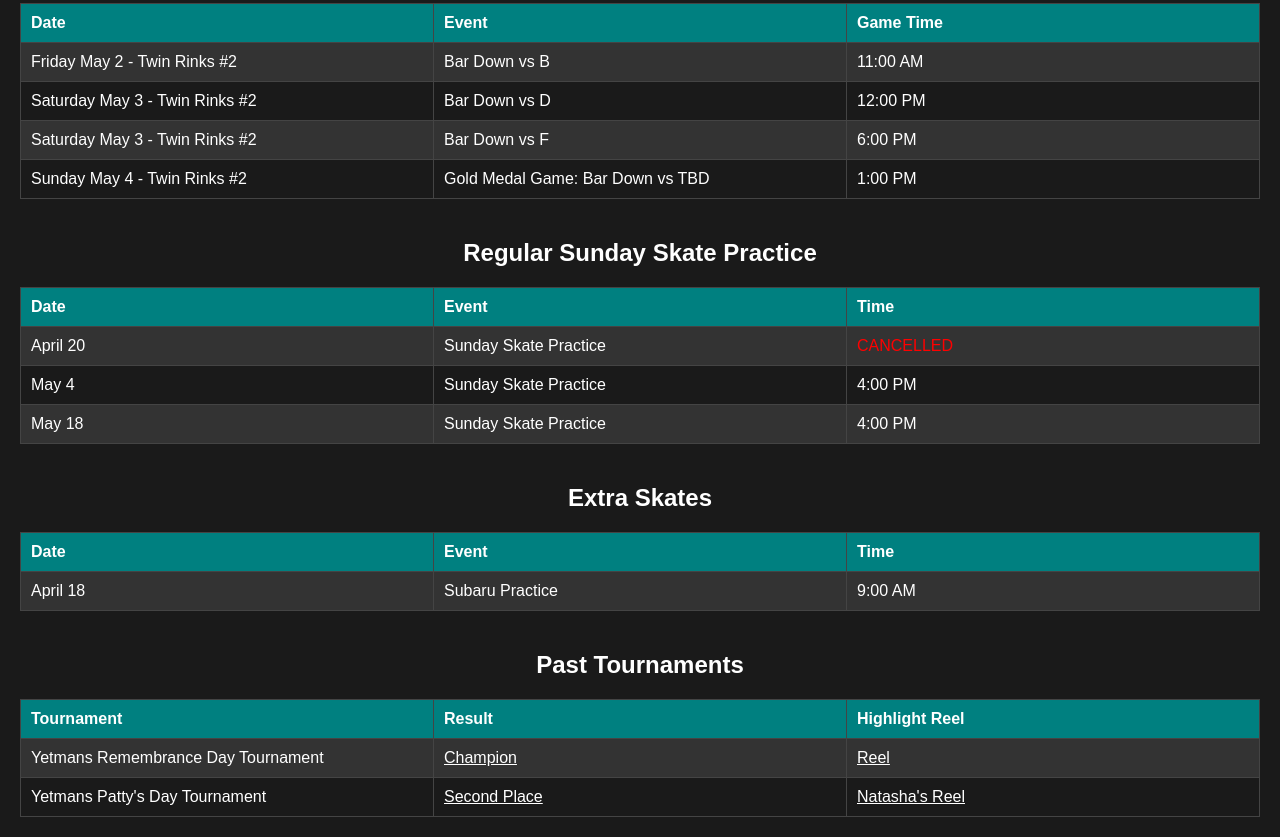
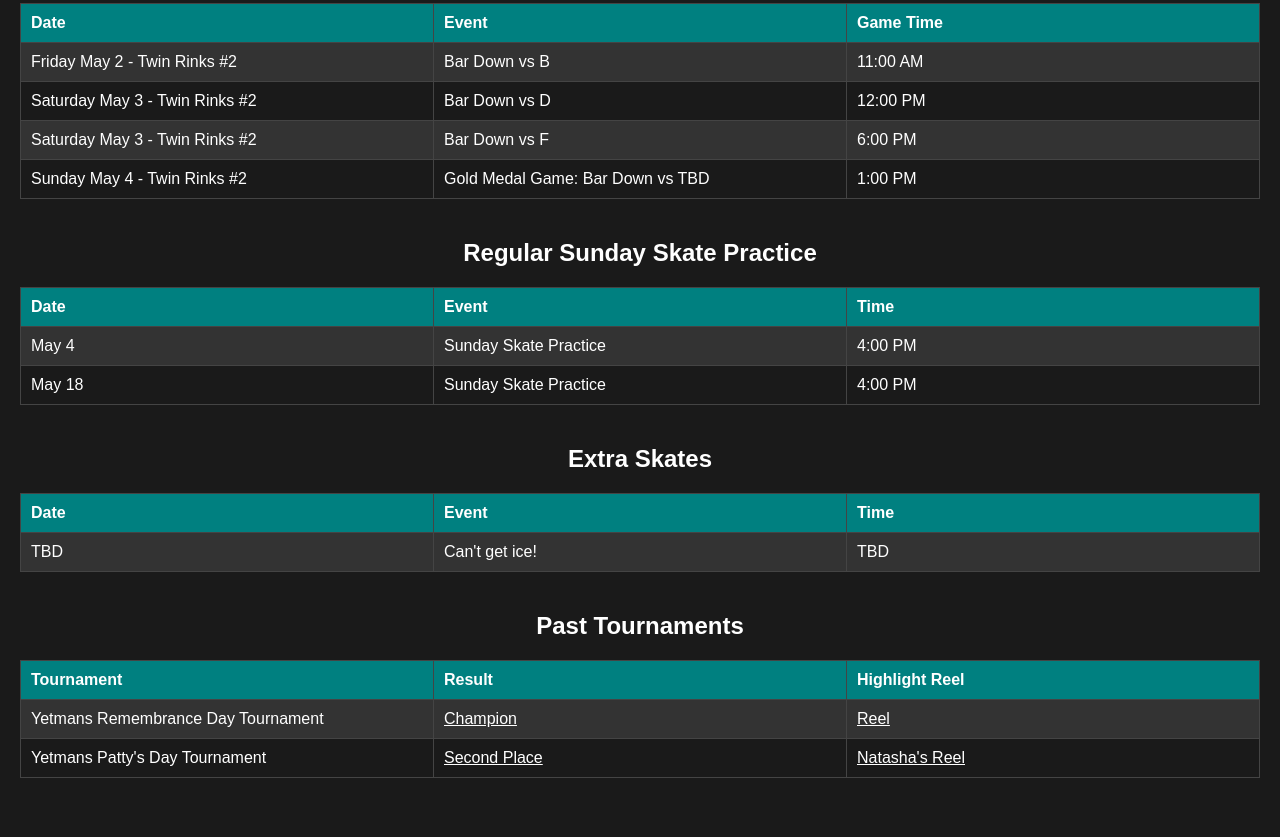
Before and after one commit to BarDownBoys/bardownboys.github.io, a plain HTML site: page index.html in a window 1280 px wide. Shown: the part 785-1622 px from the top of the page. After the commit the page ends 1583 px from the top, so only its background shows below. Drawn offline with Linux system fonts and the light colour scheme.

Commit message:
Update index.html

```diff
--- a/index.html
+++ b/index.html
@@ -234,11 +234,7 @@
                 <th>Event</th>
                 <th>Time</th>
             </tr>
-            <tr>
-                <td>April 20</td>
-                <td>Sunday Skate Practice</td>
-                <td class="cancelled">CANCELLED</td>
-            </tr>
+
             <tr>
                 <td>May 4</td>
                 <td>Sunday Skate Practice</td>
@@ -259,9 +255,9 @@
                 <th>Time</th>
             </tr>
             <tr>
-                <td>April 18</td>
-                <td>Subaru Practice</td>
-                <td>9:00 AM</td>
+                <td>TBD</td>
+                <td>Can't get ice!</td>
+                <td>TBD</td>
             </tr>
         </table>
 
```
